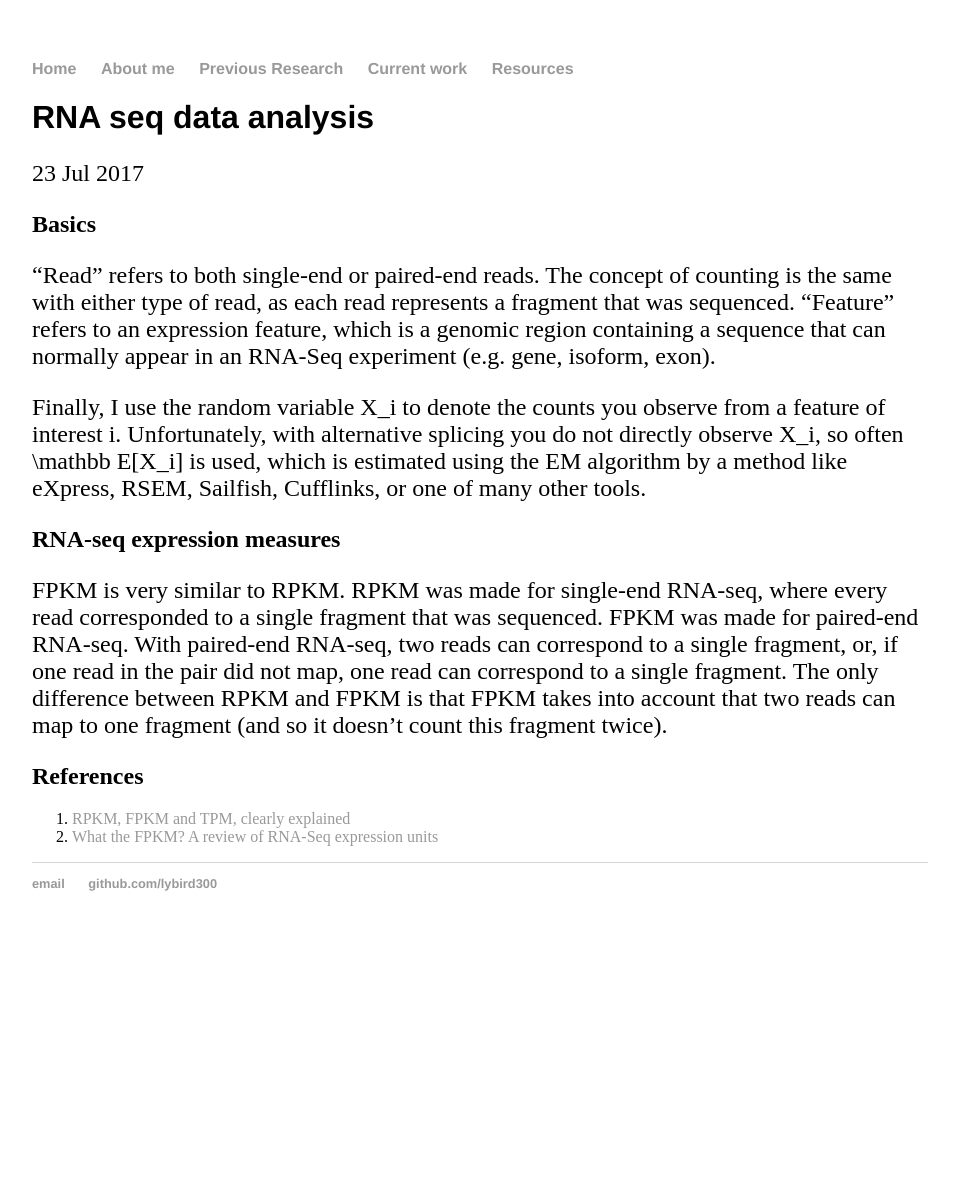
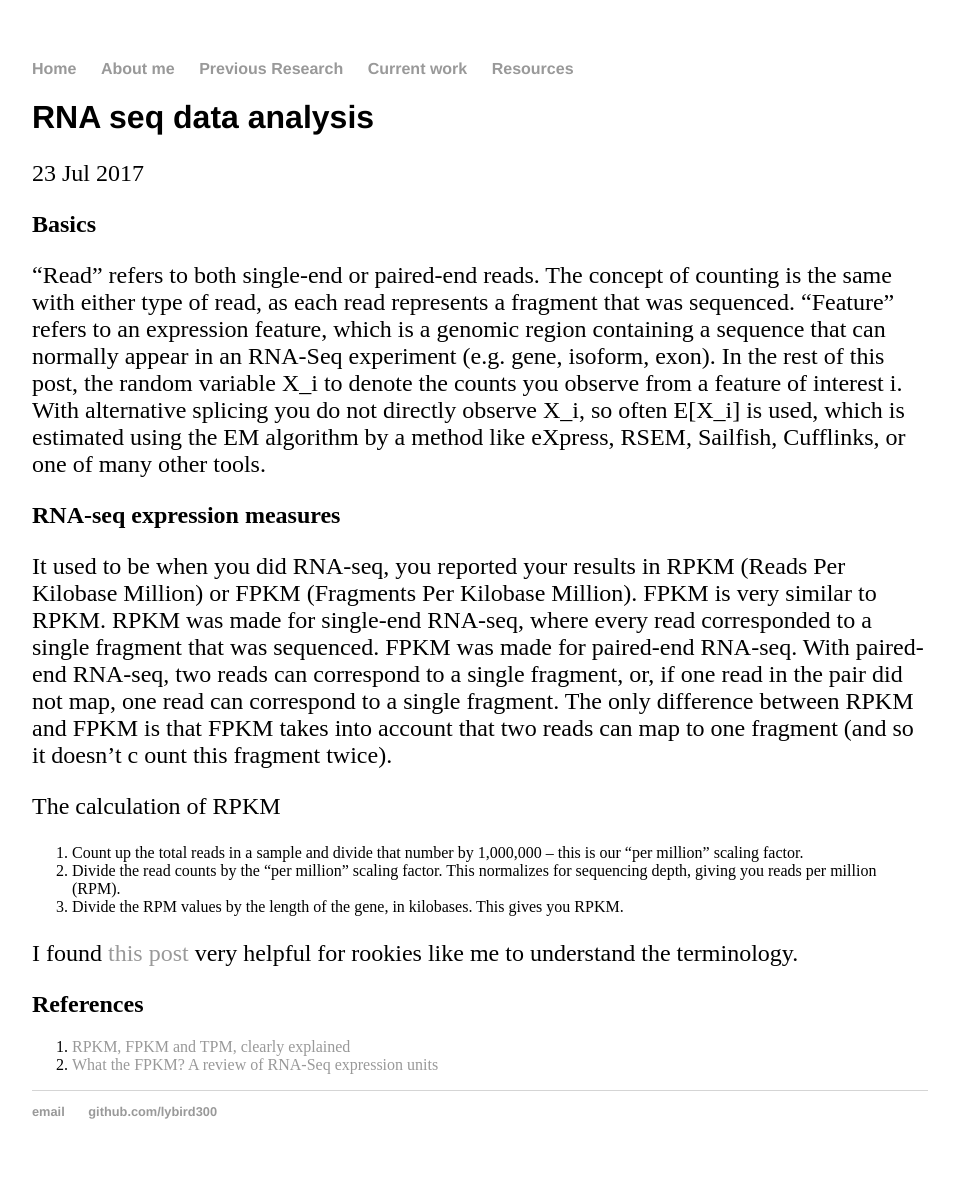
Before and after one commit to lybird300/lybird300.github.io, a Jekyll site: the page built from _posts/2017-07-23-RNA-seq.md, in a window 1280 px wide. Shown: the whole page, without its empty margins (160-1114 px from the left). Built offline with Jekyll 4.4.1, drawn with Linux system fonts in a browser that asks for light colours; before the commit the page ends 951 px from its top, so only the background shows below that.

Commit message:
Update 2017-07-23-RNA-seq.md

```diff
--- a/_posts/2017-07-23-RNA-seq.md
+++ b/_posts/2017-07-23-RNA-seq.md
@@ -5,12 +5,19 @@ date: 2017-07-23
 ---
 <h2>Basics</h2>
 “Read” refers to both single-end or paired-end reads. The concept of counting is the same with either type of read, as each read represents a fragment that was sequenced. “Feature” refers to an expression feature, which is a genomic region containing a sequence that can normally appear in an RNA-Seq experiment (e.g. gene, isoform, exon).
+In the rest of this post, the random variable X_i to denote the counts you observe from a feature of interest i. With alternative splicing you do not directly observe X_i, so often E[X_i] is used, which is estimated using the EM algorithm by a method like eXpress, RSEM, Sailfish, Cufflinks, or one of many other tools.
 
-Finally, I use the random variable X_i to denote the counts you observe from a feature of interest i. Unfortunately, with alternative splicing you do not directly observe X_i, so often \mathbb E[X_i] is used, which is estimated using the EM algorithm by a method like eXpress, RSEM, Sailfish, Cufflinks, or one of many other tools.
 <h2>RNA-seq expression measures</h2>
-FPKM is very similar to RPKM. RPKM was made for single-end RNA-seq, where every read corresponded to a single fragment that was sequenced. FPKM was made for paired-end RNA-seq. With paired-end RNA-seq, two reads can correspond to a single fragment, or, if one read in the pair did not map, one read can correspond to a single fragment. The only difference between RPKM and FPKM is that FPKM takes into account that two reads can map to one fragment (and so it doesn’t count this fragment twice).
+It used to be when you did RNA-seq, you reported your results in RPKM (Reads Per Kilobase Million) or FPKM (Fragments Per Kilobase Million). FPKM is very similar to RPKM. RPKM was made for single-end RNA-seq, where every read corresponded to a single fragment that was sequenced. FPKM was made for paired-end RNA-seq. With paired-end RNA-seq, two reads can correspond to a single fragment, or, if one read in the pair did not map, one read can correspond to a single fragment. The only difference between RPKM and FPKM is that FPKM takes into account that two reads can map to one fragment (and so it doesn’t c ount this fragment twice).
 
+The calculation of RPKM
+<ol>
+<li>Count up the total reads in a sample and divide that number by 1,000,000 – this is our “per million” scaling factor.</li>
+<li>Divide the read counts by the “per million” scaling factor. This normalizes for sequencing depth, giving you reads per million (RPM).</li>
+<li>Divide the RPM values by the length of the gene, in kilobases. This gives you RPKM.</li>
+</ol>
 
+I found <a href="https://haroldpimentel.wordpress.com/2014/05/08/what-the-fpkm-a-review-rna-seq-expression-units/">this post</a> very helpful for rookies like me to understand the terminology.
 
 <h2>References</h2>
 <ol>
```
